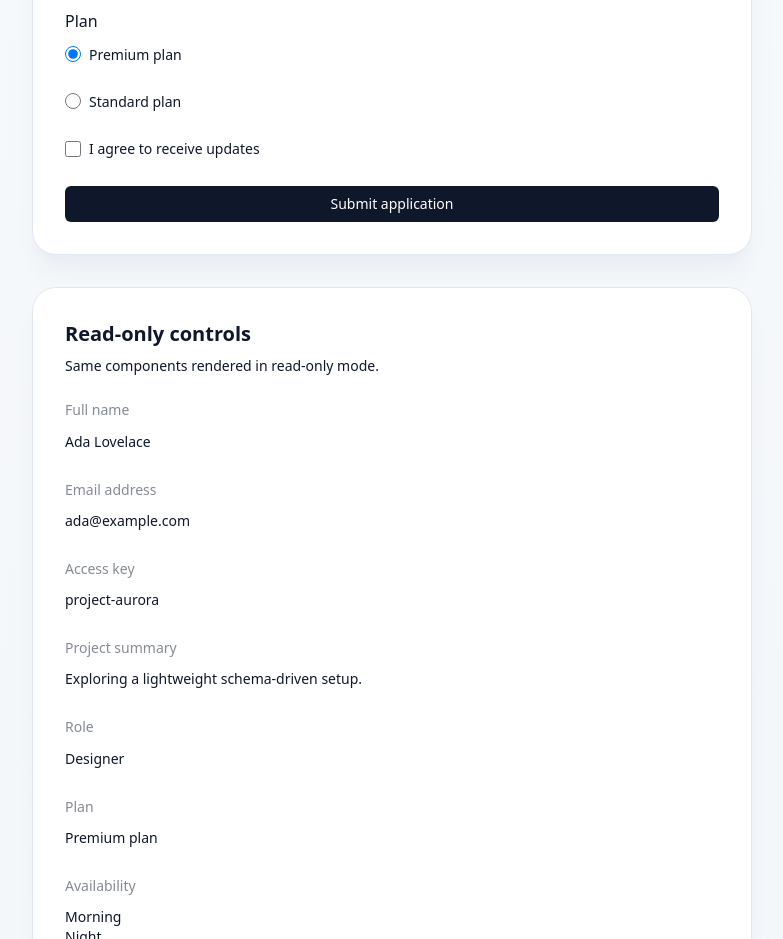
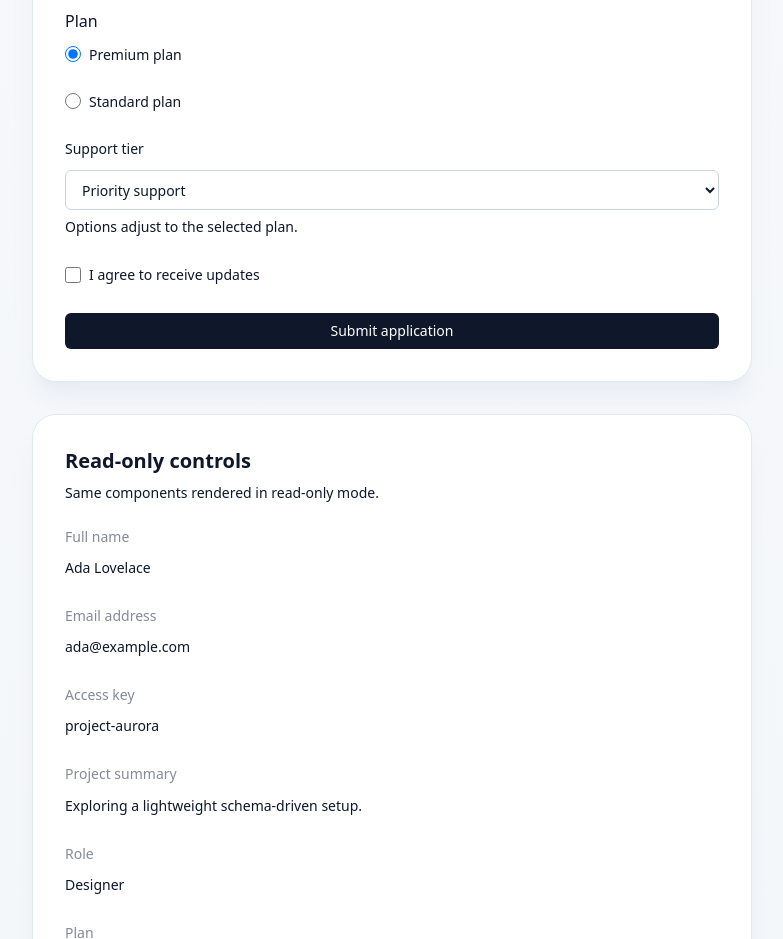
Before and after one commit to lfalcaolopes/form-kit, a React (Vite) app: page / in a window 1280 px wide. Shown: the part 1140-2079 px from the top of the page, without its empty margins (248-1031 px from the left). Built offline with nearby package versions, Linux system fonts and the light colour scheme.

Commit message:
feat: add dynamic field options

```diff
--- a/formKit/forms/SchemaForm.tsx
+++ b/formKit/forms/SchemaForm.tsx
@@ -112,6 +112,16 @@ export function SchemaForm<TSchema extends FormSchema>({
       ...field.rules,
       required: false,
     }
+  }
+
+  const resolveFieldOptions = (field: FormFieldConfig) => {
+    if ('getOptions' in field && field.getOptions) {
+      return field.getOptions({ values: watchedValues }) ?? field.options ?? []
+    }
+    if ('options' in field) {
+      return field.options ?? []
+    }
+    return []
   }
 
   const fields = Object.values(schema)
@@ -232,6 +242,7 @@ export function SchemaForm<TSchema extends FormSchema>({
 
             if (field.field === FieldType.Select) {
               const Select = fieldTypeComponentMap[FieldType.Select]
+              const options = resolveFieldOptions(field)
               return (
                 <Select
                   key={fieldId}
@@ -242,7 +253,7 @@ export function SchemaForm<TSchema extends FormSchema>({
                   icon={field.icon}
                   readOnly={field.readOnly}
                   disabled={field.disabled}
-                  options={field.options}
+                  options={options}
                   defaultValue={field.defaultValue}
                   rules={fieldRules}
                   errors={fieldErrors}
@@ -252,6 +263,7 @@ export function SchemaForm<TSchema extends FormSchema>({
 
             if (field.field === FieldType.Checkbox) {
               const Checkbox = fieldTypeComponentMap[FieldType.Checkbox]
+              const options = resolveFieldOptions(field)
               return (
                 <Checkbox
                   key={fieldId}
@@ -262,7 +274,7 @@ export function SchemaForm<TSchema extends FormSchema>({
                   icon={field.icon}
                   readOnly={field.readOnly}
                   disabled={field.disabled}
-                  options={field.options}
+                  options={options}
                   defaultValue={field.defaultValue}
                   rules={fieldRules}
                   errors={fieldErrors}
@@ -311,6 +323,7 @@ export function SchemaForm<TSchema extends FormSchema>({
 
             if (field.field === FieldType.Radio) {
               const Radio = fieldTypeComponentMap[FieldType.Radio]
+              const options = resolveFieldOptions(field)
               return (
                 <Radio
                   key={fieldId}
@@ -321,7 +334,7 @@ export function SchemaForm<TSchema extends FormSchema>({
                   icon={field.icon}
                   readOnly={field.readOnly}
                   disabled={field.disabled}
-                  options={field.options}
+                  options={options}
                   defaultValue={field.defaultValue}
                   rules={fieldRules}
                   errors={fieldErrors}
--- a/src/App.tsx
+++ b/src/App.tsx
@@ -133,6 +133,23 @@ const demoSchema = defineFormSchema({
       { label: 'Standard plan', value: 'standard' },
     ],
   },
+  supportTier: {
+    name: 'supportTier',
+    label: 'Support tier',
+    field: FieldType.Select,
+    defaultValue: 'priority',
+    getOptions: ({ values }) =>
+      values.plan === 'premium'
+        ? [
+            { label: 'Priority support', value: 'priority' },
+            { label: 'Dedicated CSM', value: 'csm' },
+          ]
+        : [
+            { label: 'Standard support', value: 'standard' },
+            { label: 'Community only', value: 'community' },
+          ],
+    helpText: 'Options adjust to the selected plan.',
+  },
   availability: {
     name: 'availability',
     label: 'Availability',
@@ -219,6 +236,7 @@ const baseValues = {
   summary: 'Exploring a lightweight schema-driven setup.',
   role: 'designer',
   plan: 'premium',
+  supportTier: 'priority',
   availability: ['morning', 'night'],
   alerts: true,
   consent: true,
```
Also changed, not shown: formKit/schema/formTypes.ts (+8 -3 lines), 1 other file (tests, documents, lock files or other folders).
